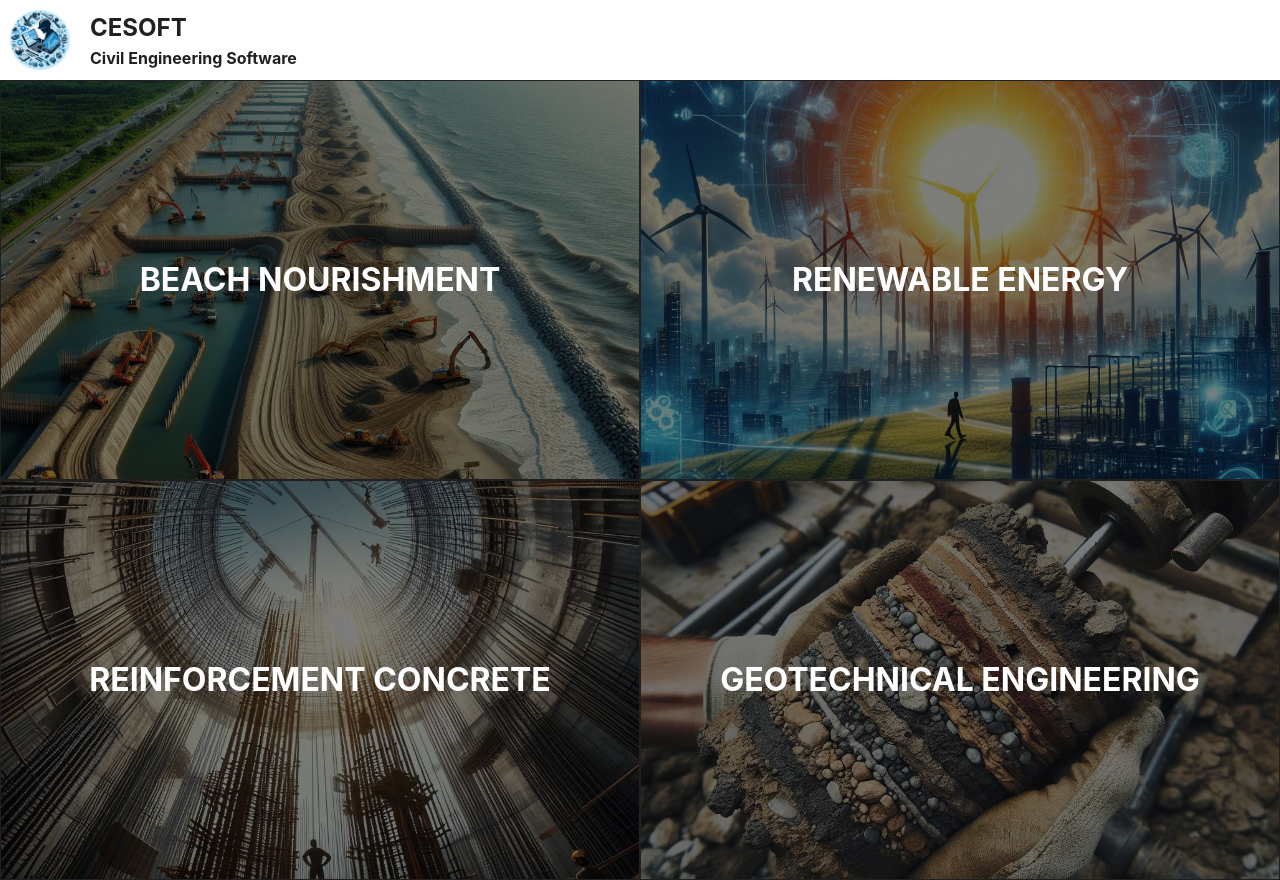
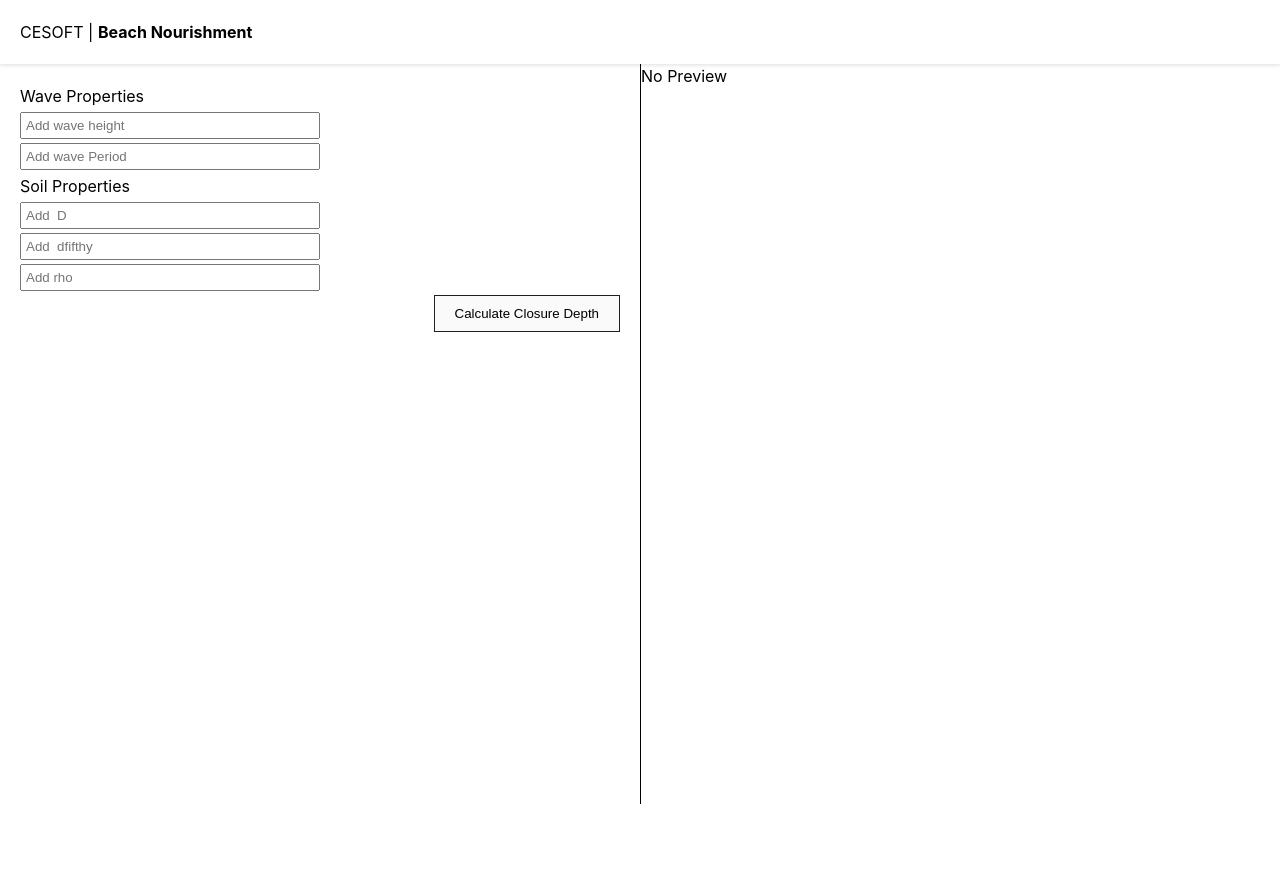
Before and after one commit to devcusn/beach_nourishment_frontend, a React (Vite) app: page / in a window 1280 px wide. After the commit the page ends 804 px from the top, so only its background shows below. Built offline with nearby package versions, Linux system fonts and the light colour scheme.

Commit message:
feat: unnecesaary components removed

```diff
--- a/src/container/home/index.module.css
+++ /dev/null
@@ -1,45 +0,0 @@
-.container {
-  display: flex;
-  width: 100%;
-}
-.products {
-  display: flex;
-  justify-content: center;
-  flex-wrap: wrap;
-  width: 100%;
-  height: 100vh;
-}
-.product {
-  height: 50%;
-  width: 50%;
-  overflow: hidden;
-  position: relative;
-  border: 1px solid #202020;
-  cursor: pointer;
-}
-
-.product img {
-  width: 100%; /* Ensure the image fills the container horizontally */
-  height: auto; /* Maintain aspect ratio */
-  position: absolute; /* Position the image absolutely within the container */
-  top: 50%; /* Move the image 50% down from the top */
-  left: 50%; /* Move the image 50% from the left */
-  transform: translate(-50%, -50%); /* Center the image */
-}
-
-.product_title {
-  display: flex;
-  justify-content: center;
-  align-items: center;
-  position: absolute;
-  font-size: 32px;
-  font-weight: bold;
-  width: 100%;
-  height: 100%;
-  color: #ffffff;
-  background-color: rgba(0, 0, 0, 0.5);
-}
-
-.product_title:hover {
-  background-color: rgba(0, 0, 0, 0.3) !important;
-}
--- a/src/container/home/index.tsx
+++ /dev/null
@@ -1,46 +0,0 @@
-import Header from "../../layout/Header/Header";
-import classes from "./index.module.css";
-import BeachImg from "../../assets/beach.jpeg";
-import RenewableImg from "../../assets/renevable.jpeg";
-import GeoImg from "../../assets/geotec.jpeg";
-import ReinImg from "../../assets/reinforcement.jpeg";
-import { useNavigate } from "react-router-dom";
-
-const HomePage = () => {
-  const navigate = useNavigate();
-  return (
-    <>
-      <Header />
-      <div>
-        <div className={classes.products}>
-          <div
-            className={classes.product}
-            onClick={() => navigate("/beach-nourishment")}
-          >
-            <img src={BeachImg} width="100%" />
-            <div className={classes.product_title}> BEACH NOURISHMENT</div>
-          </div>
-          <div className={classes.product}>
-            <img src={RenewableImg} width="100%" />
-            <div className={classes.product_title}> RENEWABLE ENERGY</div>
-          </div>
-          <div className={classes.product}>
-            <img src={ReinImg} width="100%" />
-            <div className={classes.product_title}>REINFORCEMENT CONCRETE</div>
-          </div>
-          <div className={classes.product}>
-            <img src={GeoImg} width="100%" />
-            <div
-              className={classes.product_title}
-              onClick={() => navigate("/soil-ai")}
-            >
-              GEOTECHNICAL ENGINEERING
-            </div>
-          </div>
-        </div>
-      </div>
-    </>
-  );
-};
-
-export default HomePage;
--- a/src/container/soilai/index.tsx
+++ /dev/null
@@ -1,5 +0,0 @@
-const SoilAIApp = () => {
-  return <div>asd</div>;
-};
-
-export default SoilAIApp;
--- a/src/layout/Header/Header.tsx
+++ /dev/null
@@ -1,18 +0,0 @@
-import Logo from "../../assets/logo.jpeg";
-
-import classes from "./style.module.css";
-const Header = () => {
-  return (
-    <div className={classes.header}>
-      <img src={Logo} width={60} height={60} style={{ borderRadius: "50%" }} />
-      <h1 className={classes.header_logo__title}>
-        CESOFT
-        <span className={classes.header_logo__subtitle}>
-          Civil Engineering Software
-        </span>
-      </h1>
-    </div>
-  );
-};
-
-export default Header;
--- a/src/layout/Header/style.module.css
+++ /dev/null
@@ -1,16 +0,0 @@
-.header {
-  display: flex;
-  align-items: center;
-  width: 100%;
-  padding: 10px;
-}
-.header_logo__title {
-  display: flex;
-  flex-direction: column;
-  color: #202020;
-  font-size: 24px;
-  margin-left: 20px;
-}
-.header_logo__subtitle {
-  font-size: 16px;
-}
```
Also changed, not shown: src/App.tsx (+0 -11 lines).
